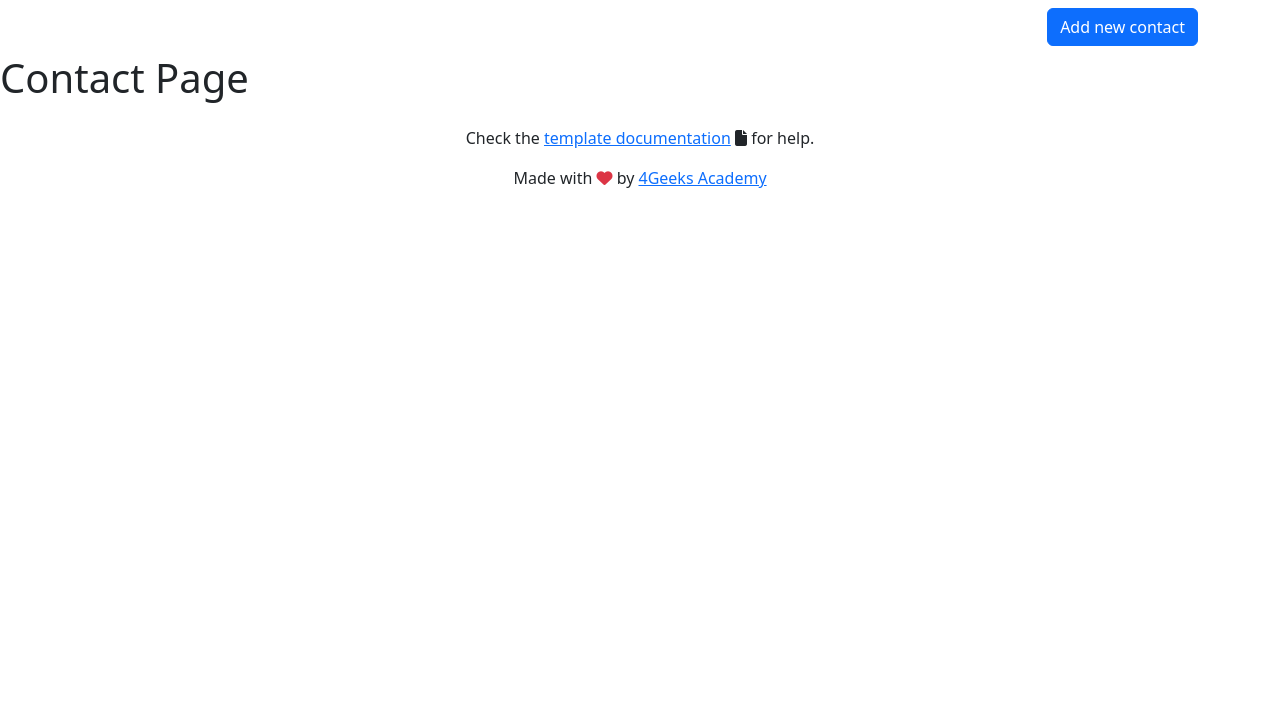
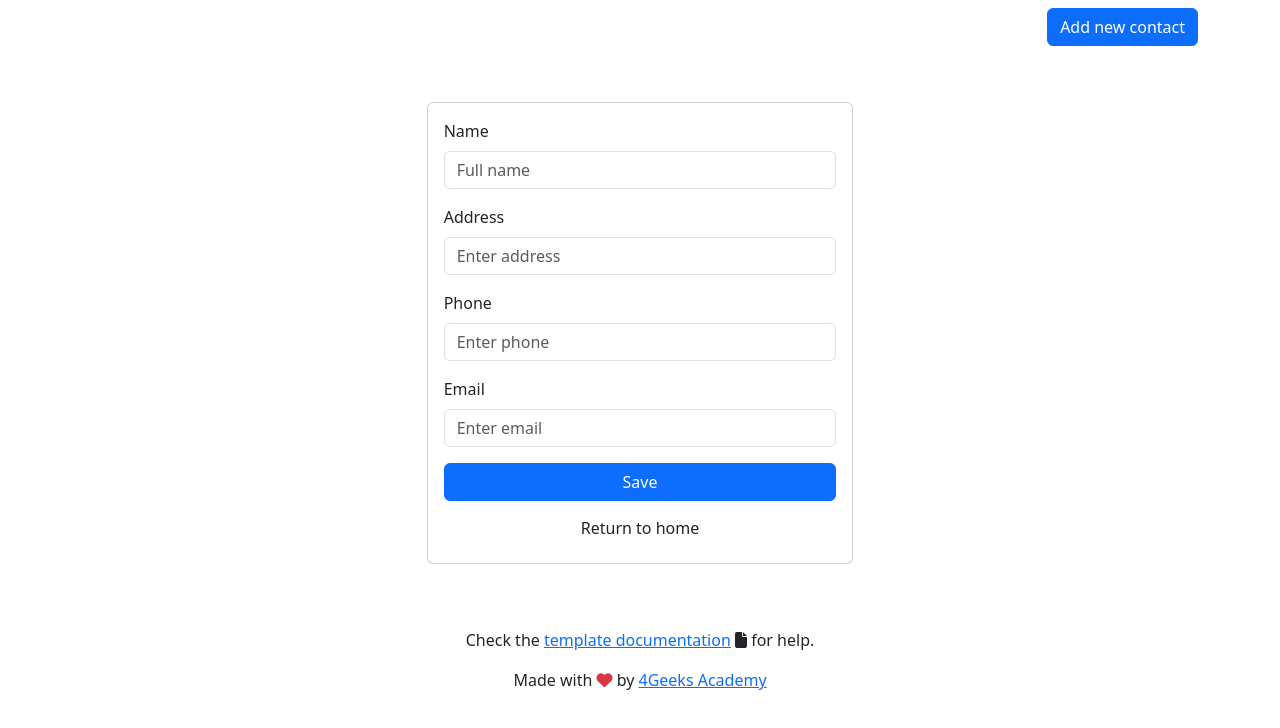
Before and after one commit to 4GeeksAcademy/imHumberto_ContactList, a React (Vite) app: page /contact in a window 1280 px wide. Shown: the top 728 px of the page. Built offline with nearby package versions, Linux system fonts and the light colour scheme.

Commit message:
Cambios en el formulario, estilo principalmente

```diff
--- a/src/pages/Contact.jsx
+++ b/src/pages/Contact.jsx
@@ -1,9 +1,55 @@
-import React from "react";
+import { useState } from "react";
+import { Link } from "react-router-dom";
 
-const Contact = ()=> {
-    return(
-        <h1>Contact Page</h1>
-    )
-}
+export const Contact = () => {
+  const [name, setName] = useState("")
+  const [phone, setPhone] = useState("")
+  const [email, setEmail] = useState("")
+  const [address, setAddress] = useState("")
+
+  function createContact() {
+    console.log("create contact")
+  }
+
+  return (
+    <div className="d-flex justify-content-center">
+      <div className="card m-5 col-4">
+        <div className="card-body">
+
+          <div className="mb-3">
+            <label className="form-label">Name</label>
+            <input className="form-control" type="text" placeholder="Full name" value={name} onChange={(e) => {
+              setName(e.target.value)
+              console.log(e.target.value)
+              }} />
+          </div>
+
+          <div className="mb-3">
+            <label className="form-label">Address</label>
+            <input className="form-control" type="text" placeholder="Enter address" value={address} onChange={(e) => setAddress(e.target.value)} />
+          </div>
+
+          <div className="mb-3">
+            <label className="form-label">Phone</label>
+            <input className="form-control" type="text" placeholder="Enter phone" value={phone} onChange={(e) => setPhone(e.target.value)} />
+          </div>
+
+          <div className="mb-3">
+            <label className="form-label">Email</label>
+            <input className="form-control" type="email" placeholder="Enter email" value={email} onChange={(e) => setEmail(e.target.value)} />
+          </div>
+
+          <div className="d-grid gap-2">
+            <button className="btn btn-primary" onClick={createContact}>Save</button>
+            <Link to="/" className="btn">
+                Return to home
+            </Link>
+          </div>
+
+        </div>
+      </div>
+    </div>
+  );
+};
 
 export default Contact
```
